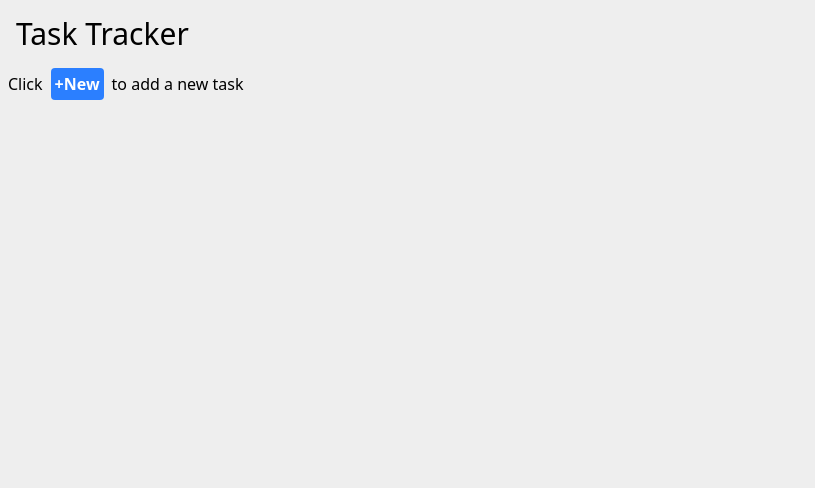
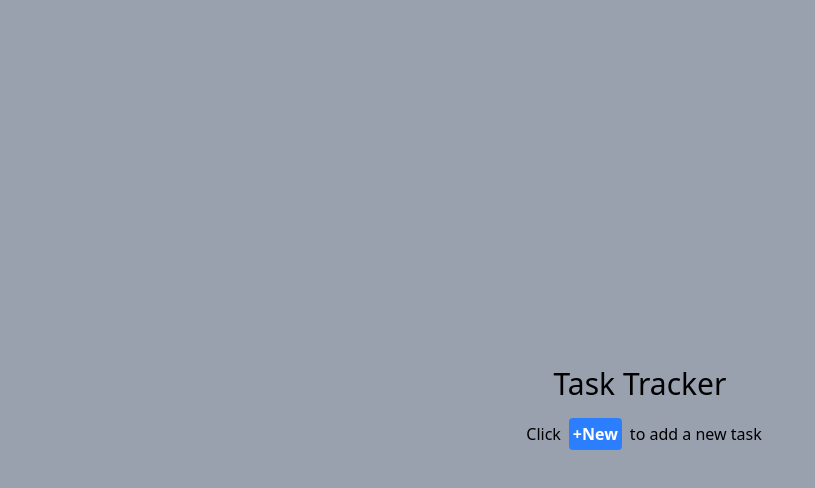
Before and after one commit to Nd3ritu/reactRecap, a React app in the folder youtubeFinds/taskTracker/: page / in a window 1280 px wide. Shown: the top 488 px of the page, without its empty margins (0-815 px from the left). Built offline with nearby package versions, Linux system fonts and the light colour scheme; the HTML template or start-up script is replaced by a standard one.

Commit message:
done withtask tracker

```diff
--- a/youtubeFinds/taskTracker/src/App.jsx
+++ b/youtubeFinds/taskTracker/src/App.jsx
@@ -11,7 +11,8 @@ function App() {
   return (
     <>
 
-      <h1 className="text-3xl p-4 ">Task Tracker</h1>
+      <div className="flex flex-col items-center justify-center bg-gray-400 min-h-screen">
+        <h1 className="text-3xl p-4 ">Task Tracker</h1>
       <div className="flex  flex-row items-center">
         <p className="pl-2 pr-2">Click </p>
       < Addtask taskList={taskList} setTasklist={setTasklist}/>
@@ -24,6 +25,7 @@ function App() {
         </>
       )}
 
+      </div>
 
     </>
   )
--- a/youtubeFinds/taskTracker/src/components/ToDo.jsx
+++ b/youtubeFinds/taskTracker/src/components/ToDo.jsx
@@ -34,7 +34,7 @@ export default function ToDo({task, index, taskList, setTasklist}) {
     }
     return (
         <>
-        <div className="flex flex-col items-start justify-start border bg-white border-gray-300 py-4 px-6 ml-4 my-10 mr-4 p-4 rounded mb-4 w-3/4 max-w-lg">
+        <div className="flex flex-col items-start justify-start border bg-white border-gray-300 py-4 px-6 ml-4 my-10 mr-4 p-4 rounded mb-4 w-3/4 max-w-lg ">
             <div className="w-full flex flex-row justify-between ">
                 <p className="font-semibold text-xl">{task.projectName}</p>
                 <EditTask task={task} index={index} taskList={taskList} setTasklist={setTasklist} />
```
